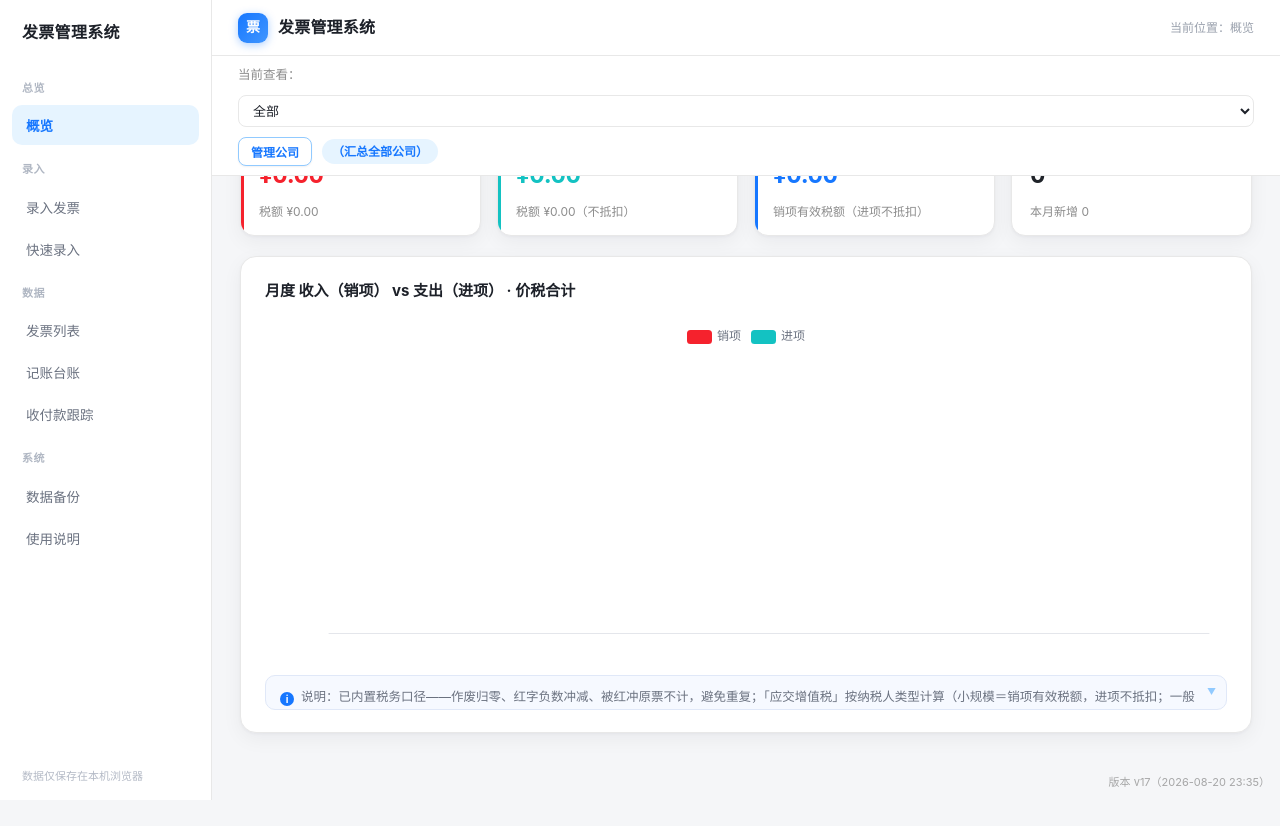
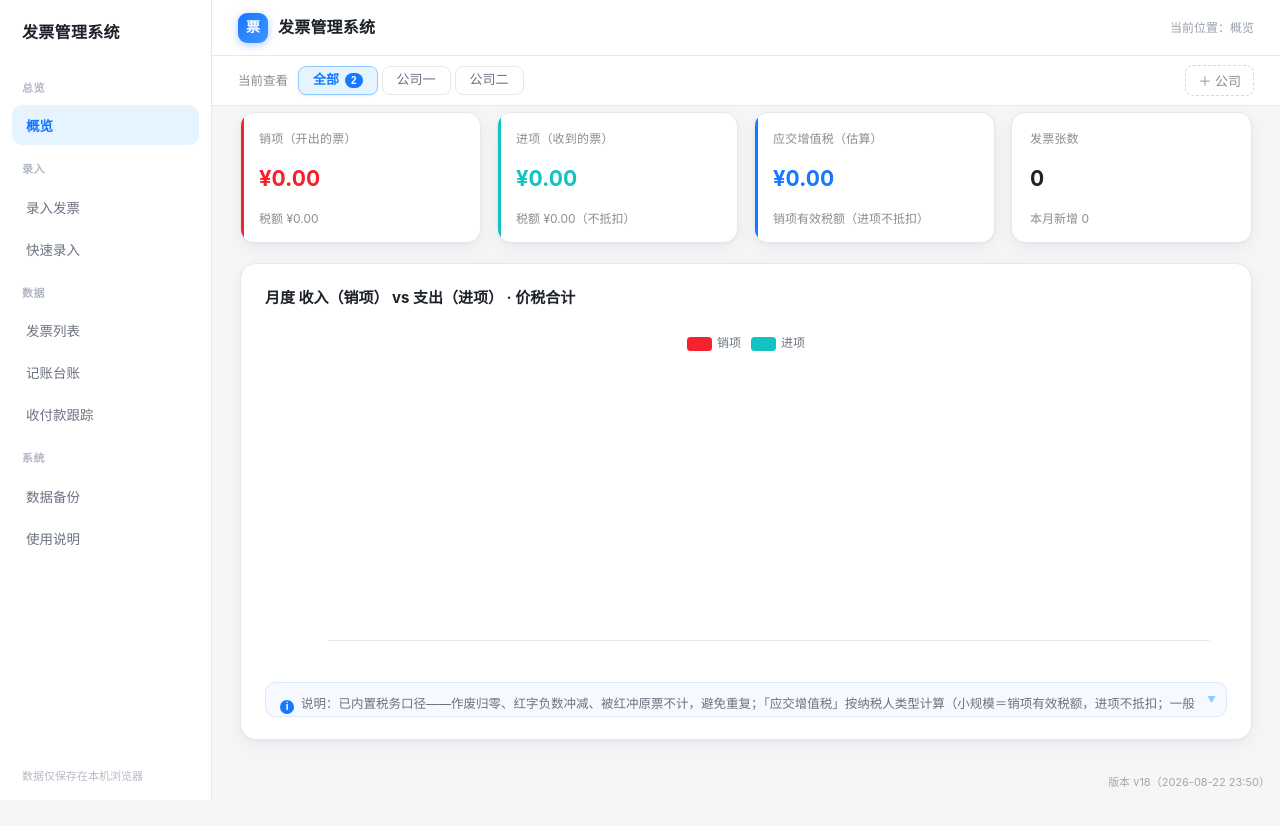
Before and after one commit to 2210456068-prog/invoice-system, a plain HTML site: page index.html in a window 1280 px wide. Drawn offline with nearby package versions, Linux system fonts and the light colour scheme.

Commit message:
v18: 公司切换改 tab 标签页 + KPI 数字防裁

```diff
--- a/index.html
+++ b/index.html
@@ -44,9 +44,15 @@
   header p{margin:0;font-size:12px;color:#9aa1ad}
   #companyBar{position:fixed;top:var(--topbar-h);left:var(--sidebar-w);right:0;padding:9px 26px;background:#fff;border-bottom:1px solid var(--line);
               z-index:40;display:flex;align-items:center;gap:10px;flex-wrap:wrap}
-  #companyBar .lbl{color:var(--muted);font-size:12.5px}
-  #companyBar select{font-size:13px;padding:6px 10px;border:1px solid var(--line);border-radius:8px;background:#fff;color:#1d2129}
-  #companyBar .cur{font-weight:600;color:#1677ff;font-size:12px;background:var(--brand-soft);padding:3px 10px;border-radius:999px}
+  #companyBar .lbl{color:var(--muted);font-size:12.5px;flex:none}
+  .company-tabs{display:flex;gap:4px;flex:1;min-width:0;flex-wrap:wrap}
+  .company-tab{padding:5px 14px;border:1px solid var(--line);border-radius:8px;background:#fff;font-size:13px;color:#6b7280;cursor:pointer;font-weight:500;transition:all .15s;display:inline-flex;align-items:center;gap:6px;line-height:1.3}
+  .company-tab:hover{color:#1677ff;border-color:#91caff;background:#f0f5ff}
+  .company-tab.active{background:var(--brand-soft);color:#1677ff;border-color:#91caff;font-weight:600;box-shadow:0 1px 2px rgba(22,119,255,.12)}
+  .company-tab .ct-n{font-size:10px;background:rgba(22,119,255,.15);color:#1677ff;padding:1px 6px;border-radius:999px;font-weight:600}
+  .company-tab.active .ct-n{background:#1677ff;color:#fff}
+  .tab-add{padding:5px 12px;border:1px dashed #d9d9d9;border-radius:8px;background:#fff;color:#8c8c8c;font-size:13px;cursor:pointer;transition:all .15s;white-space:nowrap}
+  .tab-add:hover{color:#1677ff;border-color:#1677ff;border-style:solid;background:#f0f5ff}
   /* ===== 内容区 ===== */
   main{max-width:1180px;margin:0 0 0 var(--sidebar-w);padding:calc(var(--topbar-h) + 56px) 28px 90px}
   .panel{background:var(--panel);border:1px solid var(--line);border-radius:16px;padding:22px 24px;box-shadow:var(--shadow)}
@@ -86,7 +92,7 @@
   .card::before{content:"";position:absolute;left:0;top:0;bottom:0;width:3px}
   .card.out::before{background:var(--out)} .card.in::before{background:var(--in)} .card.net::before{background:var(--brand)}
   .card .t{font-size:12px;color:var(--muted);margin-bottom:6px;font-weight:500;letter-spacing:.2px}
-  .card .v{font-size:24px;font-weight:700;font-variant-numeric:tabular-nums;letter-spacing:-.4px;line-height:1.4;padding:4px 0 2px;word-break:break-all;overflow-wrap:break-word}
+  .card .v{font-size:22px;font-weight:700;font-variant-numeric:tabular-nums;letter-spacing:0;line-height:1.5;padding:8px 0 6px;word-break:break-all;overflow-wrap:break-word}
   .card.out .v{color:var(--out)} .card.in .v{color:var(--in)} .card.net .v{color:var(--brand)}
   .card .s{font-size:12px;color:var(--muted);margin-top:8px}
   table{width:100%;min-width:1080px;border-collapse:collapse;font-size:13px}
@@ -183,10 +189,9 @@
   </nav>
 
   <div id="companyBar">
-    <span class="lbl">当前查看：</span>
-    <select id="companySel"></select>
-    <button class="btn ghost sm" id="companyManageBtn" type="button">管理公司</button>
-    <span class="cur" id="companyCur"></span>
+    <span class="lbl">当前查看</span>
+    <div class="company-tabs" id="companyTabs"></div>
+    <button class="tab-add" id="companyManageBtn" type="button" title="管理公司（新增/重命名/删除）">＋ 公司</button>
   </div>
 
   <main>
@@ -612,9 +617,15 @@
   function saveCompanies(){localStorage.setItem(CKEY,JSON.stringify(companies));}
   function curFilter(arr){return curCompany==='全部'?arr:arr.filter(r=>r.company===curCompany);}
   function fillCompanySel(){
-    const opts=['全部',...companies].map(c=>`<option value="${escapeHtml(c)}"${c===curCompany?' selected':''}>${escapeHtml(c)}</option>`).join('');
-    $('companySel').innerHTML=opts;
-    $('companyCur').textContent= curCompany==='全部'?'（汇总全部公司）':'（仅看：'+curCompany+'）';
+    const tabs=[`<button type="button" class="company-tab" data-company="全部">全部${companies.length?` <span class="ct-n">${companies.length}</span>`:''}</button>`]
+      .concat(companies.map(c=>`<button type="button" class="company-tab" data-company="${escapeHtml(c)}">${escapeHtml(c)}</button>`));
+    $('companyTabs').innerHTML=tabs.join('');
+    document.querySelectorAll('.company-tab').forEach(b=>b.classList.toggle('active',b.dataset.company===curCompany));
+    document.querySelectorAll('.company-tab').forEach(b=>b.onclick=()=>{
+      if(curCompany===b.dataset.company)return;
+      curCompany=b.dataset.company;localStorage.setItem(CCUR,curCompany);
+      fillCompanySel();renderAll();
+    });
   }
   function fillCompanyOptions(){
     const dl=$('companyOptions'); if(dl)dl.innerHTML=companies.map(c=>`<option value="${escapeHtml(c)}">`).join('');
@@ -661,11 +672,7 @@
     if(b.dataset.view==='ledger')renderLedger();
     if(b.dataset.view==='track')renderTrack();
   }));
-  $('companySel').addEventListener('change',()=>{
-    curCompany=$('companySel').value;localStorage.setItem(CCUR,curCompany);
-    fillCompanySel();renderAll();
-  });
-  $('companyManageBtn').addEventListener('click',openCompanyModal);
+$('companyManageBtn').addEventListener('click',openCompanyModal);
 
   /* ---------- 表单 ---------- */
   function syncTypeUI(){
@@ -1671,7 +1678,7 @@
   resetForm();resetLedgerForm();renderOverview();renderLedger();renderTrack();
 })();
 (function checkUpdate(){
-  var APP_VERSION='v17';
+  var APP_VERSION='v18';
   try{
     fetch(location.pathname+'?t='+Date.now(),{cache:'no-store'}).then(function(r){return r.text()}).then(function(t){
       var m=t.match(/版本 v(\d+)/);
@@ -1687,6 +1694,6 @@
   }catch(e){}
 })();
 </script>
-<div style="position:fixed;right:10px;bottom:8px;font-size:11px;color:var(--muted);opacity:.75;z-index:999">版本 v17（2026-08-20 23:35）</div>
+<div style="position:fixed;right:10px;bottom:8px;font-size:11px;color:var(--muted);opacity:.75;z-index:999">版本 v18（2026-08-22 23:50）</div>
 </body>
 </html>
```
